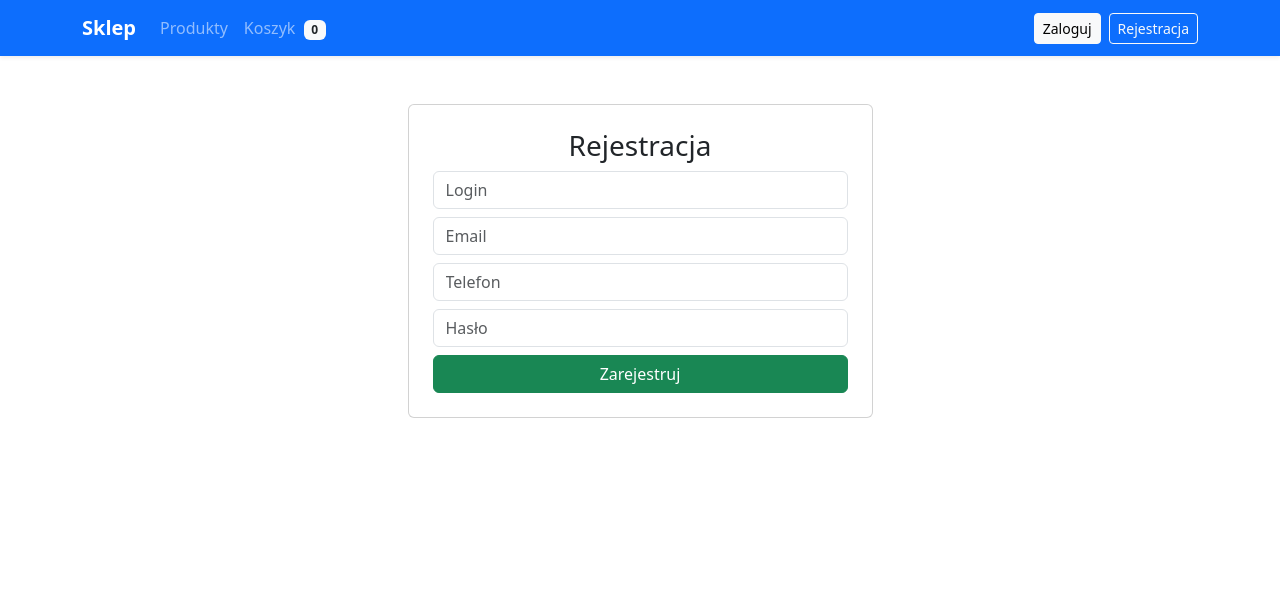
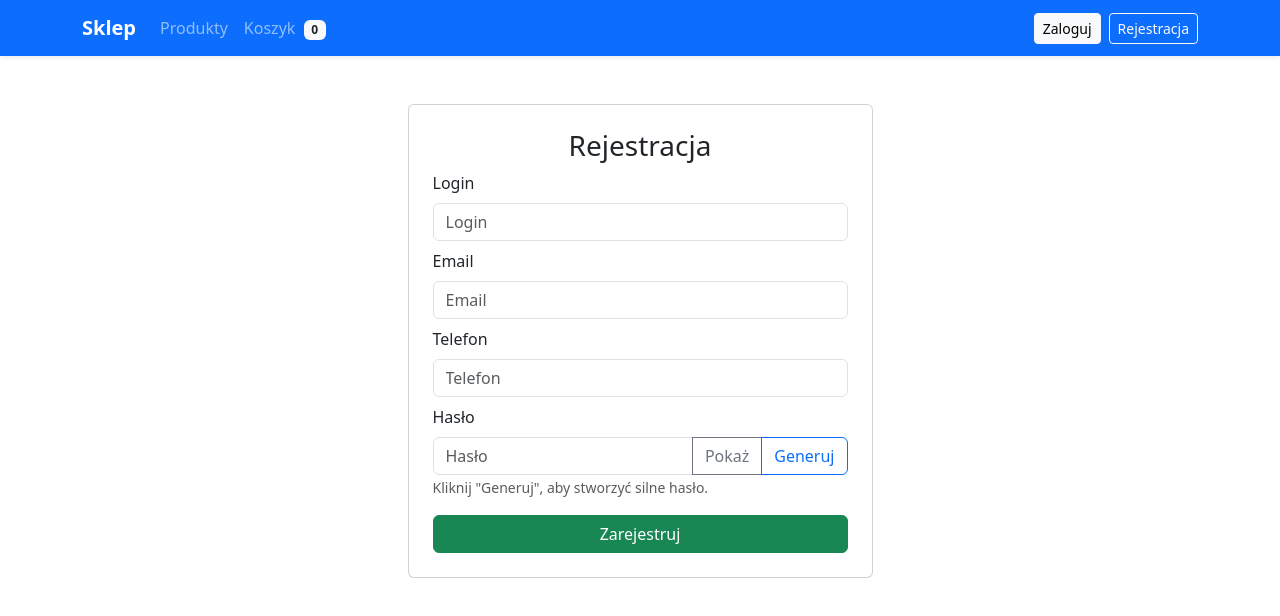
Before and after one commit to mkostecki2002/shop_express, a React (Vite) app in the folder react-frontend/: page /register in a window 1280 px wide. Shown: the top 616 px of the page. Built offline with nearby package versions, Linux system fonts and the light colour scheme.

Commit message:
Generowanie hasel przy rejestracji

```diff
--- a/react-frontend/package.json
+++ b/react-frontend/package.json
@@ -11,6 +11,7 @@
   },
   "dependencies": {
     "axios": "^1.13.3",
+    "bootstrap": "^5.3.8",
     "jwt-decode": "^4.0.0",
     "react": "^19.2.0",
     "react-dom": "^19.2.0",
@@ -21,6 +22,7 @@
     "@types/node": "^24.10.1",
     "@types/react": "^19.2.5",
     "@types/react-dom": "^19.2.3",
+    "@types/react-router-dom": "^5.3.3",
     "@vitejs/plugin-react": "^5.1.1",
     "eslint": "^9.39.1",
     "eslint-plugin-react-hooks": "^7.0.1",
--- a/react-frontend/src/App.tsx
+++ b/react-frontend/src/App.tsx
@@ -1,3 +1,4 @@
+import React from "react";
 import { BrowserRouter, Routes, Route, Navigate } from "react-router-dom";
 import { AuthProvider, useAuth } from "./contexts/AuthContext";
 import { CartProvider } from "./contexts/CartContext";
@@ -19,7 +20,8 @@ const ProtectedRoute = ({
   children,
   role,
 }: {
-  children: JSX.Element;
+  // 2. ZMIEŃ JSX.Element NA React.ReactNode
+  children: React.ReactNode;
   role?: string;
 }) => {
   const { user, isAuthenticated } = useAuth();
@@ -28,7 +30,8 @@ const ProtectedRoute = ({
   if (role && user?.role !== role)
     return <div className="p-4 text-danger">Brak uprawnień</div>;
 
-  return children;
+  // 3. (Opcjonalnie) Owiń children we fragment, choć przy ReactNode zwykłe zwrócenie też zadziała
+  return <>{children}</>;
 };
 
 function AppRoutes() {
@@ -62,7 +65,7 @@ function AppRoutes() {
         />
 
         <Route
-          path="/init"
+          path="/admin/init"
           element={
             <ProtectedRoute role="ADMIN">
               <AdminInitPage />
@@ -77,13 +80,13 @@ function AppRoutes() {
 function App() {
   return (
     <BrowserRouter>
-      <AuthProvider>
-        <CartProvider>
-          <AppProvider>
+      <AppProvider>
+        <AuthProvider>
+          <CartProvider>
             <AppRoutes />
-          </AppProvider>
-        </CartProvider>
-      </AuthProvider>
+          </CartProvider>
+        </AuthProvider>
+      </AppProvider>
     </BrowserRouter>
   );
 }
--- a/react-frontend/src/pages/AdminInitPage.tsx
+++ b/react-frontend/src/pages/AdminInitPage.tsx
@@ -1,4 +1,4 @@
-import { useState } from "react";
+import React, { useState } from "react";
 import { initDatabase } from "../api/services";
 
 export default function AdminInitPage() {
--- a/react-frontend/src/pages/ProductListPage.tsx
+++ b/react-frontend/src/pages/ProductListPage.tsx
@@ -54,7 +54,7 @@ export default function ProductListPage() {
     }
 
     if (filterCat) {
-      result = result.filter(p => p.category.name === filterCat);
+      result = result.filter(p => p.category?.name === filterCat);
     }
 
     return result;
@@ -135,7 +135,9 @@ export default function ProductListPage() {
             <tr key={p.id}>
               <td>{p.name}</td>
               <td dangerouslySetInnerHTML={{ __html: p.description }}></td>
-              <td>{p.category.name}</td>
+              {/* ▼▼▼ TUTAJ ZMIANA ▼▼▼ */}
+              <td>{p.category?.name || "Brak kategorii"}</td>
+              {/* ▲▲▲ KONIEC ZMIANY ▲▲▲ */}
               <td>{p.priceUnit} zł</td>
               <td>{p.weightUnit} kg</td>
               <td>
--- a/react-frontend/src/pages/RegisterPage.tsx
+++ b/react-frontend/src/pages/RegisterPage.tsx
@@ -11,8 +11,29 @@ export default function RegisterPage() {
     phoneNumber: "",
     role: "CUSTOMER",
   });
+  // Stan do pokazywania/ukrywania hasła
+  const [showPassword, setShowPassword] = useState(false);
+
   const navigate = useNavigate();
   const { setMessage, handleError } = useApp();
+
+  // Funkcja generująca silne hasło
+  const generateStrongPassword = () => {
+    const chars = "abcdefghijklmnopqrstuvwxyzABCDEFGHIJKLMNOPQRSTUVWXYZ0123456789!@#$%^&*";
+    const length = 12;
+    let password = "";
+    // Używamy crypto.getRandomValues dla lepszego bezpieczeństwa losowości
+    const array = new Uint32Array(length);
+    window.crypto.getRandomValues(array);
+
+    for (let i = 0; i < length; i++) {
+      password += chars[array[i] % chars.length];
+    }
+
+    // Aktualizujemy formularz i pokazujemy hasło, żeby użytkownik mógł je zobaczyć/skopiować
+    setForm(prev => ({ ...prev, password: password }));
+    setShowPassword(true);
+  };
 
   const handleRegister = async (e: React.FormEvent) => {
     e.preventDefault();
@@ -30,33 +51,74 @@ export default function RegisterPage() {
       <div className="container d-flex justify-content-center mt-5">
         <form className="card p-4 col-md-5" onSubmit={handleRegister}>
           <h3 className="text-center">Rejestracja</h3>
+
+          <div className="mb-2">
+            <label className="form-label">Login</label>
             <input
-            className="form-control mb-2"
+              className="form-control"
               placeholder="Login"
               required
+              value={form.username}
               onChange={e => setForm({ ...form, username: e.target.value })}
             />
+          </div>
+
+          <div className="mb-2">
+            <label className="form-label">Email</label>
             <input
               type="email"
-            className="form-control mb-2"
+              className="form-control"
               placeholder="Email"
               required
+              value={form.email}
               onChange={e => setForm({ ...form, email: e.target.value })}
             />
+          </div>
+
+          <div className="mb-2">
+            <label className="form-label">Telefon</label>
             <input
-            className="form-control mb-2"
+              className="form-control"
               placeholder="Telefon"
               required
+              value={form.phoneNumber}
               onChange={e => setForm({ ...form, phoneNumber: e.target.value })}
             />
+          </div>
+
+          <div className="mb-3">
+            <label className="form-label">Hasło</label>
+            <div className="input-group">
               <input
-            type="password"
-            className="form-control mb-2"
+                type={showPassword ? "text" : "password"}
+                className="form-control"
                 placeholder="Hasło"
                 required
-            onChange={e => setForm({ ...form, password: e.target.value })}
-          />
-          <button className="btn btn-success">Zarejestruj</button>
+                value={form.password}
+                onChange={e => setForm({ ...form, password: e.target.value })}/>
+              <button
+                type="button"
+                className="btn btn-outline-secondary"
+                onClick={() => setShowPassword(!showPassword)}
+                title="Pokaż/Ukryj hasło">
+
+                {showPassword ? "Ukryj" : "Pokaż"}
+              </button>
+              <button
+                type="button"
+                className="btn btn-outline-primary"
+                onClick={generateStrongPassword}
+                title="Wygeneruj losowe silne hasło"
+              >
+                Generuj
+              </button>
+            </div>
+            <small className="text-muted">
+              Kliknij "Generuj", aby stworzyć silne hasło.
+            </small>
+          </div>
+
+          <button className="btn btn-success w-100">Zarejestruj</button>
         </form>
       </div>
     </>
```
Also changed, not shown: 1 other file (tests, documents, lock files or other folders). Lines whose indentation alone changed are shown as unchanged.
